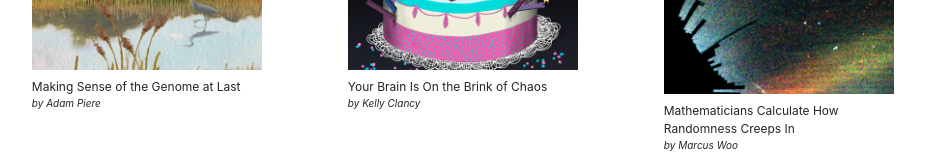
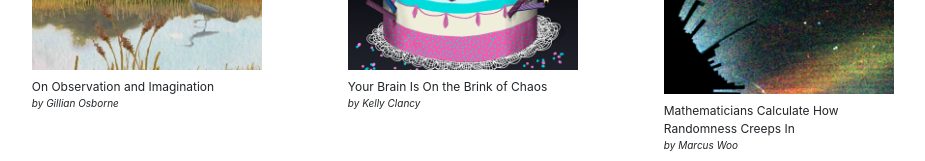
Before and after one commit to SunShineOneX/nautilus_mockup, a React (Create React App) app: page / in a window 1280 px wide. Shown: the part 694-855 px from the top of the page, without its empty margins (177-1102 px from the left). Built offline with nearby package versions, Linux system fonts and the light colour scheme.

Commit message:
third row card upd

```diff
--- a/src/components/Channels.js
+++ b/src/components/Channels.js
@@ -76,8 +76,8 @@ function Channels() {
                         <div id="card" class="card">
                             <p>POETRY IN SCIENCE</p>
                             <img class="card-images" src={require("../assets/poetry.jpeg")}className="card-img-top frag" alt=""></img>
-                            <p class="sub-title">Making Sense of the Genome at Last</p>
-                            <p class="author">by Adam Piere</p>
+                            <p class="sub-title">On Observation and Imagination</p>
+                            <p class="author">by Gillian Osborne</p>
                         </div>
                     </div>
                     <div class="col-lg-4">
```
